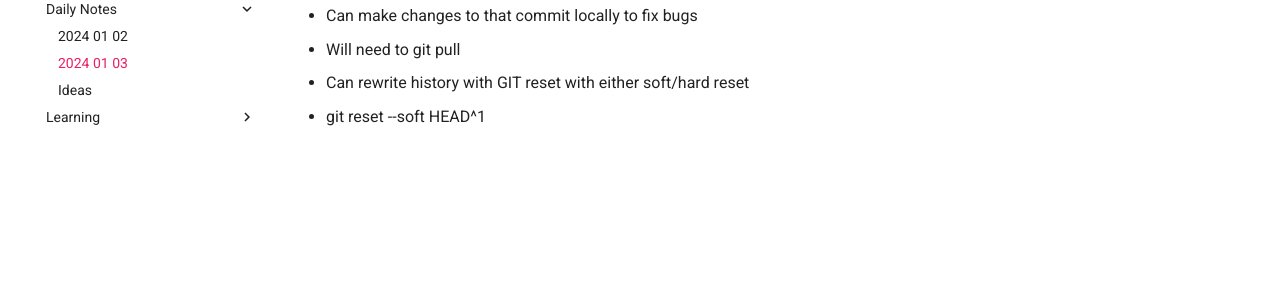
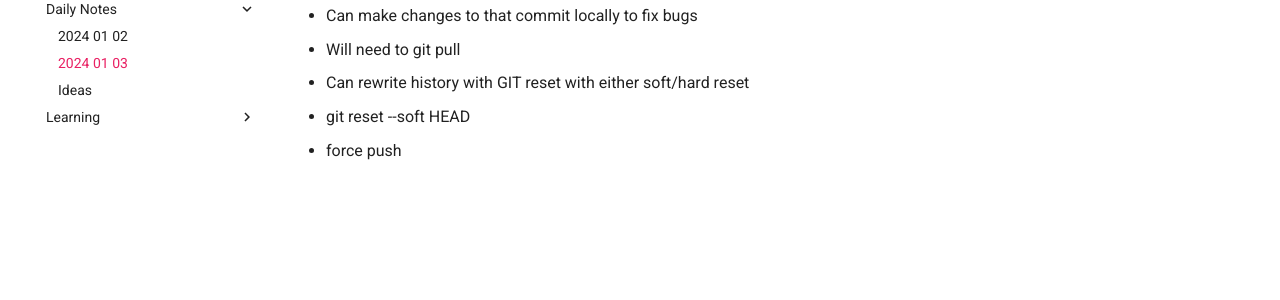
Before and after one commit to liamfrazer/software-engineer-journey, an MkDocs documentation site: the page built from docs/Daily Notes/2024-01-03.md, in a window 1280 px wide. Shown: the part 210-510 px from the top of the page. Built offline with MkDocs 1.6.1 and Material for MkDocs 9.7.7, drawn with Linux system fonts in a browser that asks for light colours; comment, search, counter and statistics services are not loaded.

Commit message:
vault backup: 2024-01-03 10:22:31

```diff
--- a/docs/Daily Notes/2024-01-03.md
+++ b/docs/Daily Notes/2024-01-03.md
@@ -3,4 +3,7 @@
 * Will need to git pull
 
 * Can rewrite history with GIT reset with either soft/hard reset
-* git reset --soft HEAD^1
+* git reset --soft HEAD
+
+
+* force push
```
